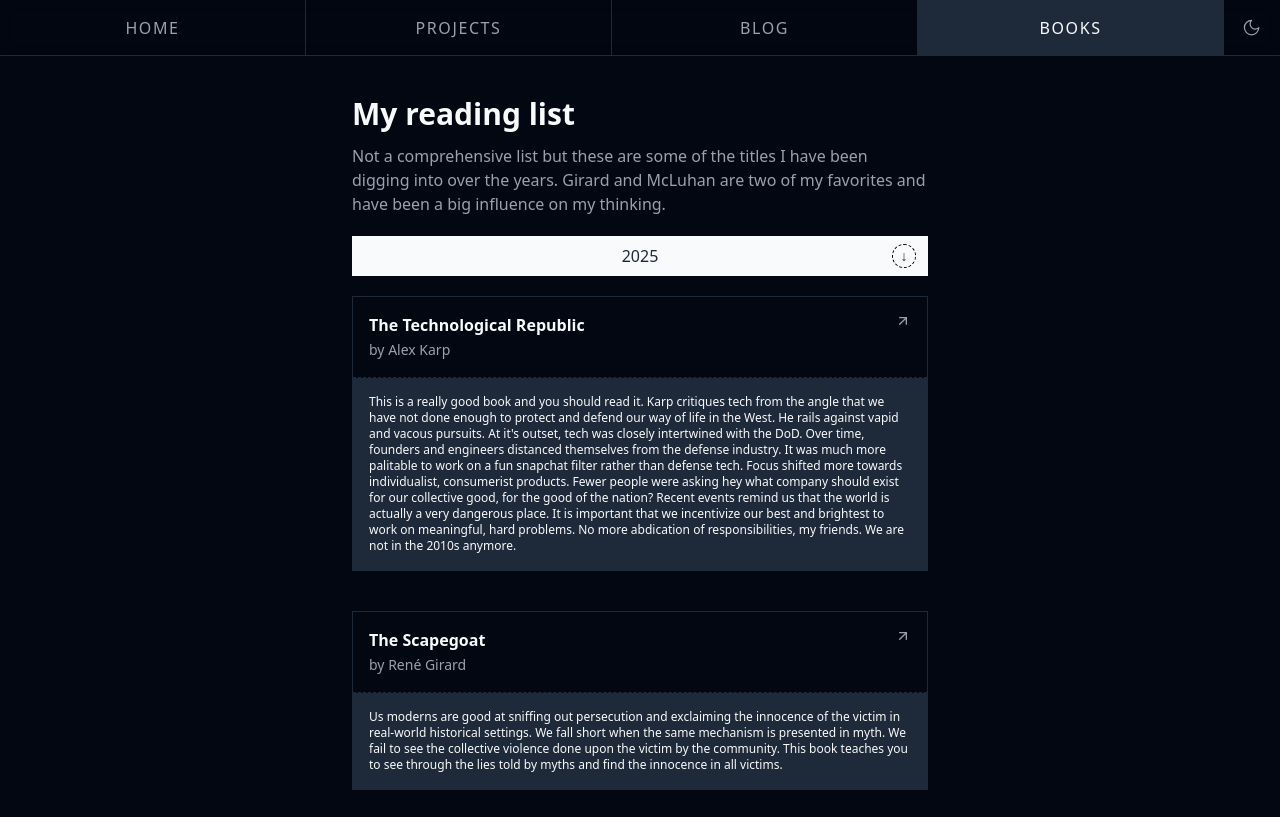
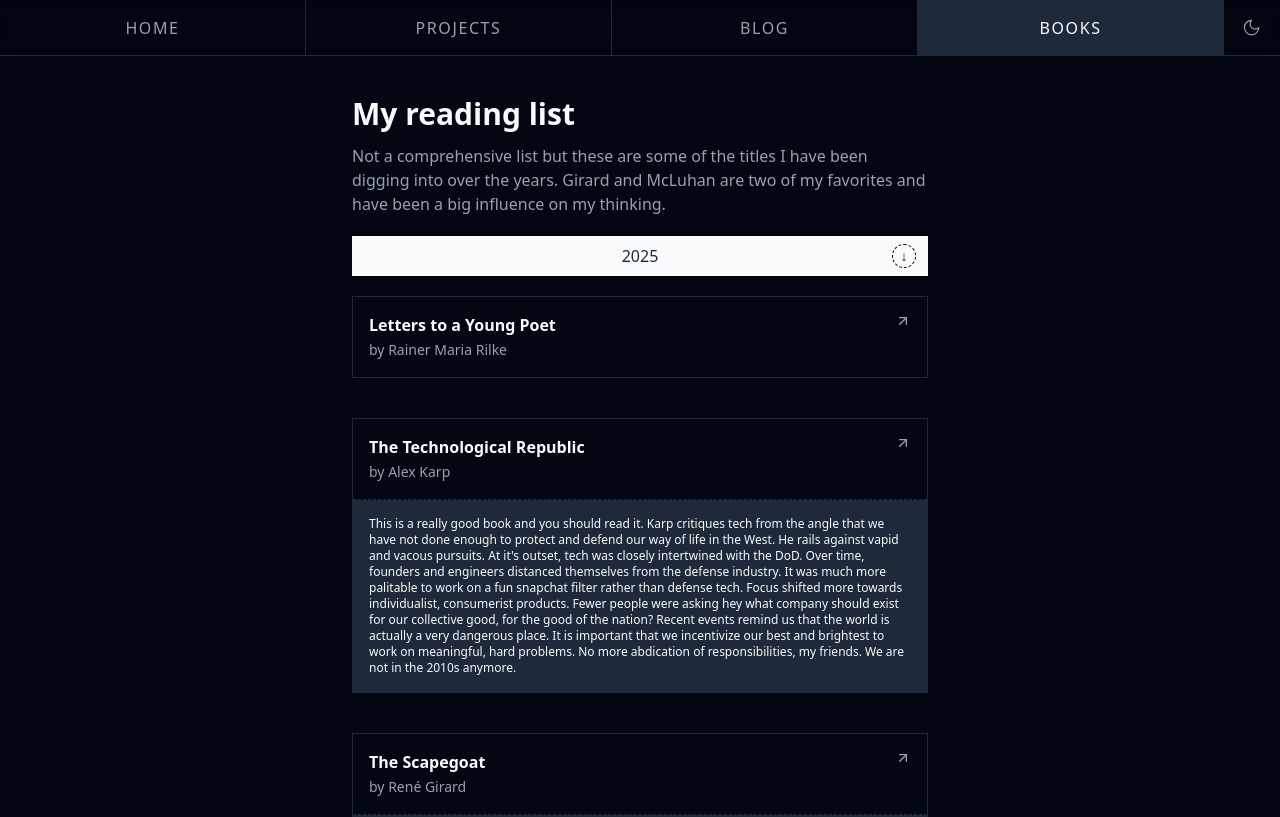
Before and after one commit to daniel-black/dbv4, a Next.js app: page /books in a window 1280 px wide. Shown: the top 817 px of the page. Built offline with nearby package versions, Linux system fonts and the light colour scheme.

Commit message:
add letters

```diff
--- a/app/books/data.ts
+++ b/app/books/data.ts
@@ -1,5 +1,11 @@
 export const books = {
   "2025": [
+    {
+      title: "Letters to a Young Poet",
+      author: "Rainer Maria Rilke",
+      description: "",
+      link: "https://www.amazon.com/Letters-Young-Poet-Penguin-Classics/dp/0141192321",
+    },
     {
       title: "The Technological Republic",
       author: "Alex Karp",
```
